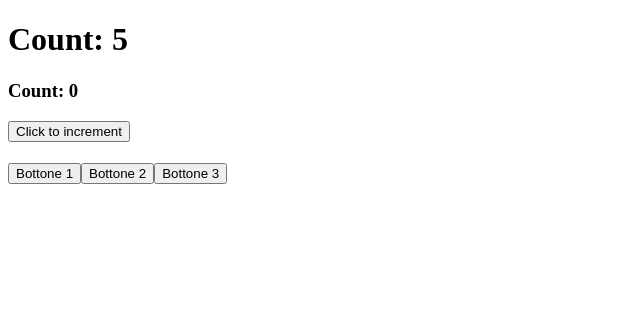
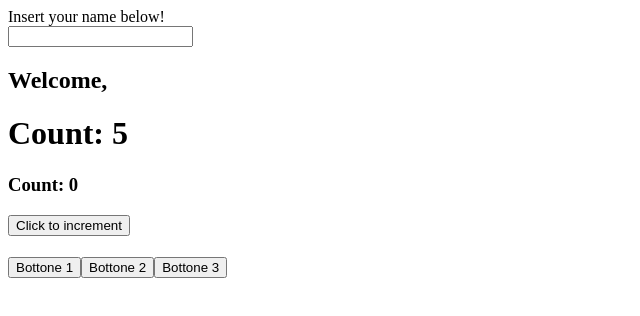
Before and after one commit to mFerlito/react-exercises, a React (Create React App) app: page / in a window 1280 px wide. Shown: the top 316 px of the page, without its empty margins (0-640 px from the left). Built offline with nearby package versions, Linux system fonts and the light colour scheme.

Commit message:
forms-01 done

```diff
--- a/src/App.js
+++ b/src/App.js
@@ -1,12 +1,13 @@
 import React from 'react'
 import { ClickTracker } from './components/ClickTracker'
 import { Counter } from './components/Counter'
+import { InteractiveWelcome } from './components/InteractiveWelcome'
 
 
 export class App extends React.Component {
     render() {
         return <div>
-
+<InteractiveWelcome />
             <Counter initialValue={0} incrementInterval={1000} incrementAmount ={1}/>
             <ClickTracker />
         </div>
--- /dev/null
+++ b/src/components/InteractiveWelcome.jsx
@@ -0,0 +1,23 @@
+import React from "react";
+import { Welcome } from "./Welcome";
+
+export class InteractiveWelcome extends React.Component{
+    state={
+        name: '',
+    }
+    handleInput = (event) => {
+        this.setState({
+            name: event.target.value,
+        })
+    }
+    render(){
+        return(
+            <div>
+                <span>Insert your name below!</span>
+                <br/>
+                <input name="name" value={this.state.name} onChange={this.handleInput}/>
+                <Welcome name={this.state.name}/>
+            </div>
+        )
+    }
+}
--- a/src/components/Welcome.jsx
+++ b/src/components/Welcome.jsx
@@ -6,7 +6,7 @@
 export class Welcome extends React.Component {
     render () {
         return <div>
-        <h2>Welcome,{this.props.name ?? 'Marco'}</h2>
+        <h2>Welcome, {this.props.name ?? 'Marco'}</h2>
         {/*  {this.props.age > 18 && this.props.age < 65 && this.props.name === "John" && <Age age={this.props.age}  />} */}
 </div>
     }
```
